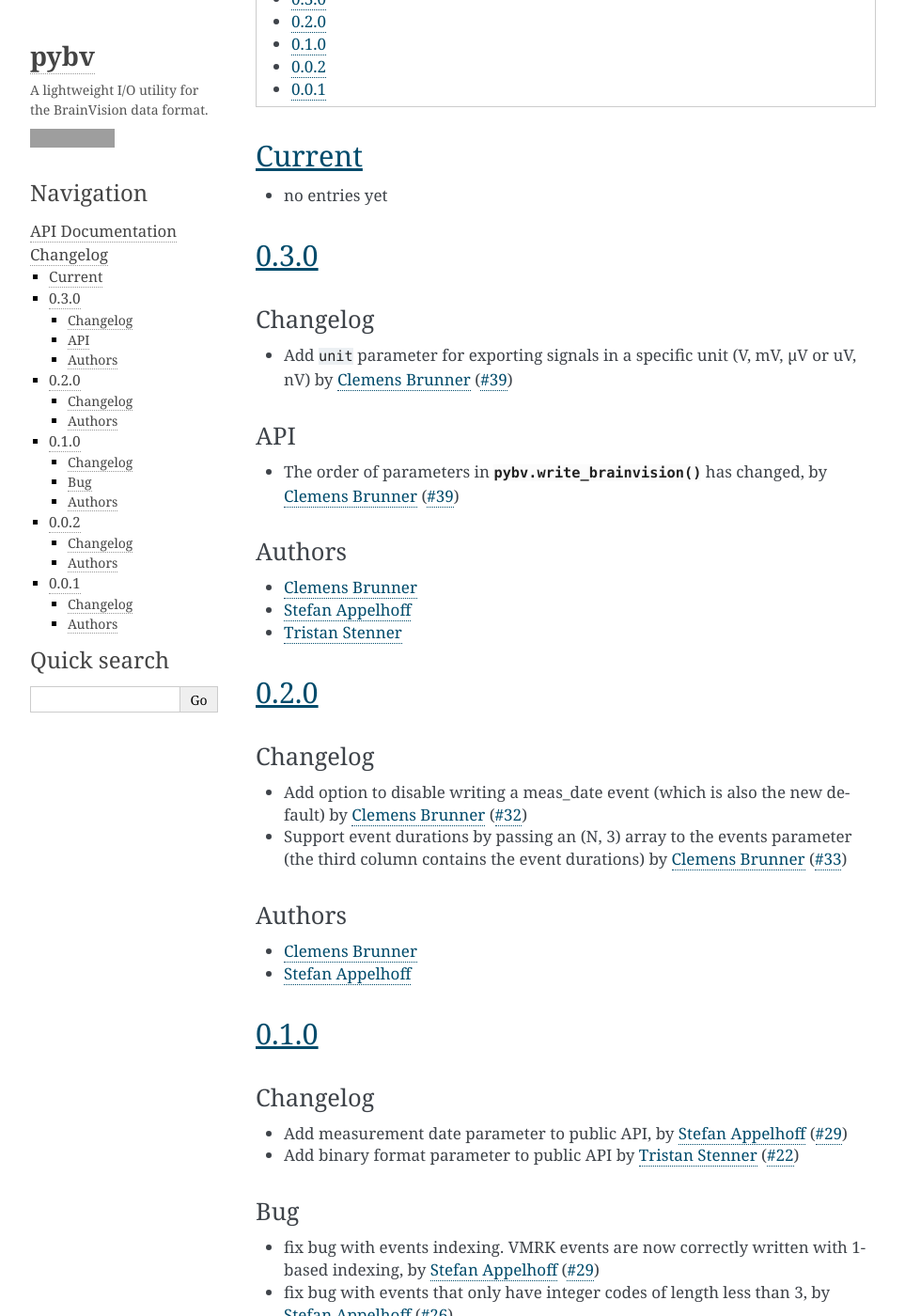
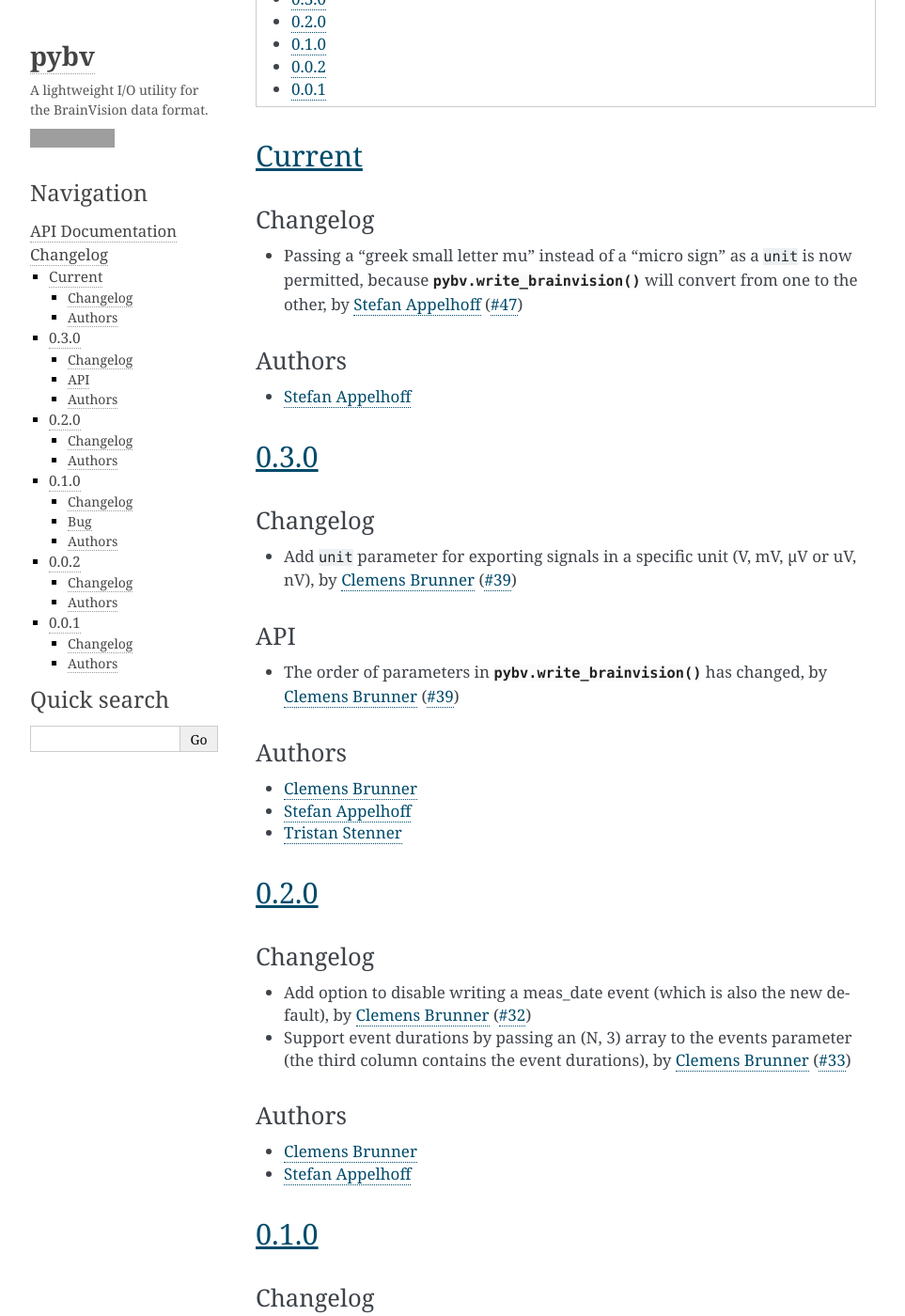
Before and after one commit to bids-standard/pybv, a Sphinx documentation site: the page built from docs/changelog.rst, in a window 1280 px wide and 1400 px high, scrolled down 243 px. Shown: the whole window at 94% size, without its empty margins (148-1111 px from the left). Built offline with Sphinx 7.4.7, drawn with Linux system fonts in a browser that asks for light colours; some of the changed text lies outside the part shown; grey boxes are pictures that could not be loaded.

Commit message:
add changelog entry

```diff
--- a/docs/changelog.rst
+++ b/docs/changelog.rst
@@ -15,14 +15,20 @@ Here we list a changelog of pybv.
 Current
 =======
 
-- no entries yet
+Changelog
+~~~~~~~~~
+- Passing a "greek small letter mu" instead of a "micro sign" as a ``unit`` is now permitted, because :func:`pybv.write_brainvision` will convert from one to the other, by `Stefan Appelhoff`_ (`#47 <https://github.com/bids-standard/pybv/pull/47>`_)
+
+Authors
+~~~~~~~
+- `Stefan Appelhoff`_
 
 0.3.0
 =====
 
 Changelog
 ~~~~~~~~~
-- Add ``unit`` parameter for exporting signals in a specific unit (V, mV, µV or uV, nV) by `Clemens Brunner`_ (`#39 <https://github.com/bids-standard/pybv/pull/39>`_)
+- Add ``unit`` parameter for exporting signals in a specific unit (V, mV, µV or uV, nV), by `Clemens Brunner`_ (`#39 <https://github.com/bids-standard/pybv/pull/39>`_)
 
 API
 ~~~
@@ -39,8 +45,8 @@ Authors
 
 Changelog
 ~~~~~~~~~
-- Add option to disable writing a meas_date event (which is also the new default) by `Clemens Brunner`_ (`#32 <https://github.com/bids-standard/pybv/pull/32>`_)
-- Support event durations by passing an (N, 3) array to the events parameter (the third column contains the event durations) by `Clemens Brunner`_ (`#33 <https://github.com/bids-standard/pybv/pull/33>`_)
+- Add option to disable writing a meas_date event (which is also the new default), by `Clemens Brunner`_ (`#32 <https://github.com/bids-standard/pybv/pull/32>`_)
+- Support event durations by passing an (N, 3) array to the events parameter (the third column contains the event durations), by `Clemens Brunner`_ (`#33 <https://github.com/bids-standard/pybv/pull/33>`_)
 
 Authors
 ~~~~~~~
@@ -53,7 +59,7 @@ Authors
 Changelog
 ~~~~~~~~~
 - Add measurement date parameter to public API, by `Stefan Appelhoff`_ (`#29 <https://github.com/bids-standard/pybv/pull/29>`_)
-- Add binary format parameter to public API by `Tristan Stenner`_ (`#22 <https://github.com/bids-standard/pybv/pull/22>`_)
+- Add binary format parameter to public API, by `Tristan Stenner`_ (`#22 <https://github.com/bids-standard/pybv/pull/22>`_)
 
 Bug
 ~~~
@@ -71,7 +77,7 @@ Authors
 
 Changelog
 ~~~~~~~~~
-- Support channel-specific scaling factors by `Tristan Stenner`_ (`#17 <https://github.com/bids-standard/pybv/pull/17>`_)
+- Support channel-specific scaling factors, by `Tristan Stenner`_ (`#17 <https://github.com/bids-standard/pybv/pull/17>`_)
 
 Authors
 ~~~~~~~
@@ -84,7 +90,7 @@ Authors
 
 Changelog
 ~~~~~~~~~
-- Initial import from philistine package by `Phillip Alday`_ and removing dependency on MNE-Python, by `Chris Holdgraf`_ and `Stefan Appelhoff`_
+- Initial import from philistine package by `Phillip Alday`_ and removing dependency on MNE-Python, by `Chris Holdgraf`_, and `Stefan Appelhoff`_
 
 Authors
 ~~~~~~~
```
